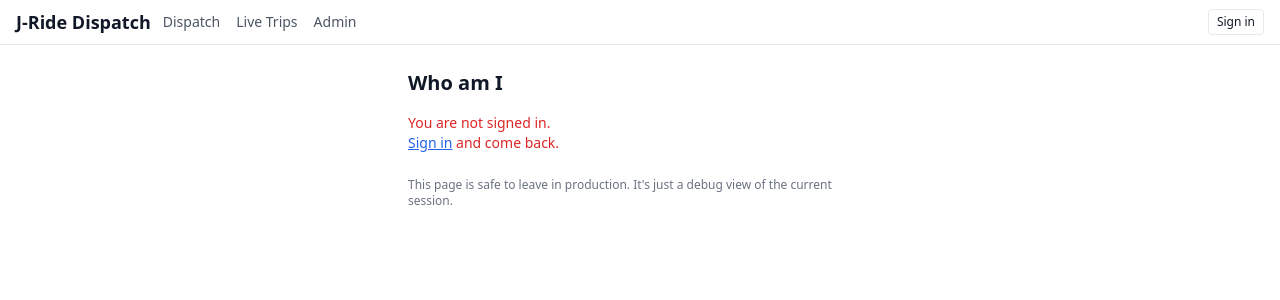
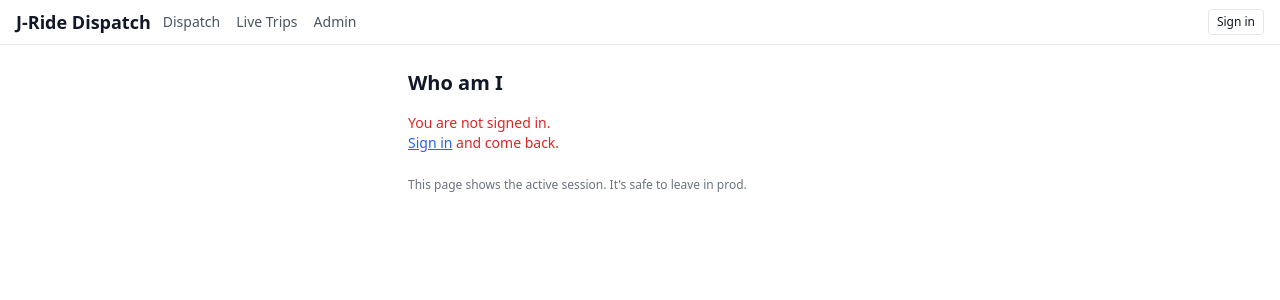
Before and after one commit to jwes9121/jride-clean, a Next.js app: page /whoami in a window 1280 px wide. Shown: the top 300 px of the page. Built offline with nearby package versions, Linux system fonts and the light colour scheme; no server answers.

Commit message:
Update page.tsx

```diff
--- a/app/whoami/page.tsx
+++ b/app/whoami/page.tsx
@@ -1,4 +1,3 @@
-// app/whoami/page.tsx
 import { auth } from "@/configs/nextauth";
 
 export default async function WhoAmIPage() {
@@ -38,8 +37,7 @@ export default async function WhoAmIPage() {
       )}
 
       <p className="text-xs text-gray-500 mt-6">
-        This page is safe to leave in production. It's just a debug view of the
-        current session.
+        This page shows the active session. It's safe to leave in prod.
       </p>
     </main>
   );
```
